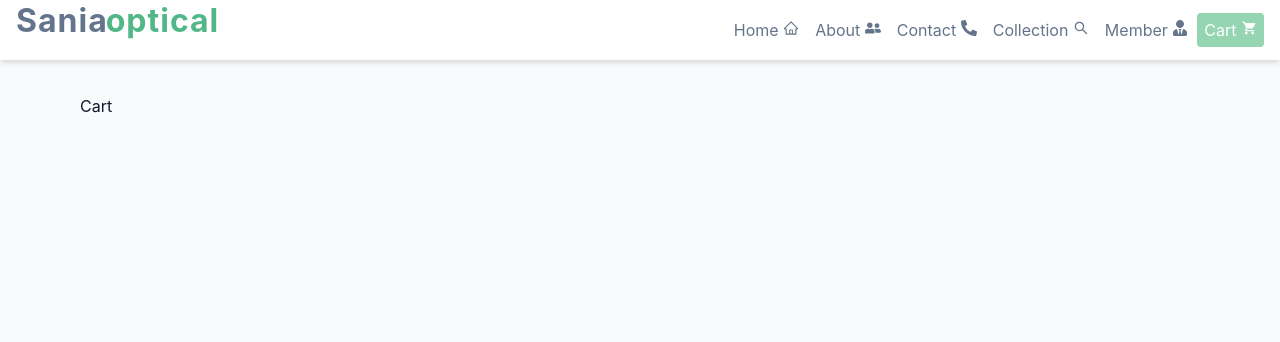
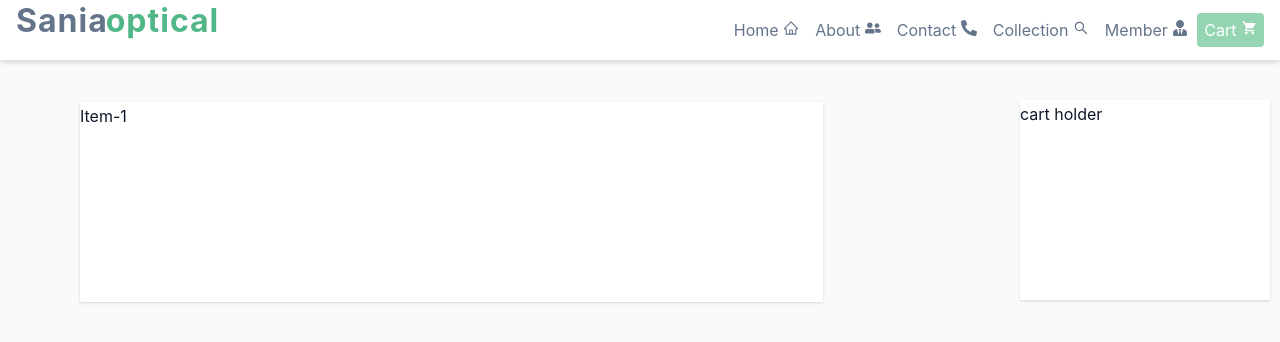
Before and after one commit to Inam-ulrehman/saniaoptical, a React (Create React App) app: page /cart in a window 1280 px wide. Shown: the top 342 px of the page. Built offline with nearby package versions, Linux system fonts and the light colour scheme; no server answers.

Commit message:
cart layer ready

```diff
--- a/src/pages/Cart.js
+++ b/src/pages/Cart.js
@@ -1,7 +1,63 @@
 import React from 'react'
+import styled from 'styled-components'
 
 const Cart = () => {
-  return <div>Cart</div>
+  return (
+    <Wrapper>
+      <div className='container'>
+        <div className='item-holder'>
+          <div className='single-item'>Item-1</div>
+        </div>
+        <div className='cart-holder'>cart holder</div>
+      </div>
+    </Wrapper>
+  )
 }
 
+const Wrapper = styled.div`
+  height: 200vh;
+  .container {
+    display: grid;
+    grid-template-columns: 2fr 1fr;
+    .single-item {
+      background: var(--white);
+      height: 200px;
+      margin-top: 4.3rem;
+      box-shadow: var(--shadow-1);
+      transition: var(--transition);
+      :hover {
+        box-shadow: var(--shadow-3);
+      }
+    }
+    gap: 5px;
+    .cart-holder {
+      position: fixed;
+      width: 150px;
+      height: 200px;
+      background: var(--white);
+      box-shadow: var(--shadow-1);
+      right: 10px;
+      top: 100px;
+      transition: var(--transition);
+      :hover {
+        box-shadow: var(--shadow-3);
+      }
+    }
+    @media (min-width: 768px) {
+      .cart-holder {
+        width: 250px;
+      }
+    }
+    @media (max-width: 450px) {
+      .single-item {
+        width: 200px;
+      }
+    }
+    @media (min-width: 768px) {
+      .single-item {
+        margin-top: 0.6rem;
+      }
+    }
+  }
+`
 export default Cart
```
